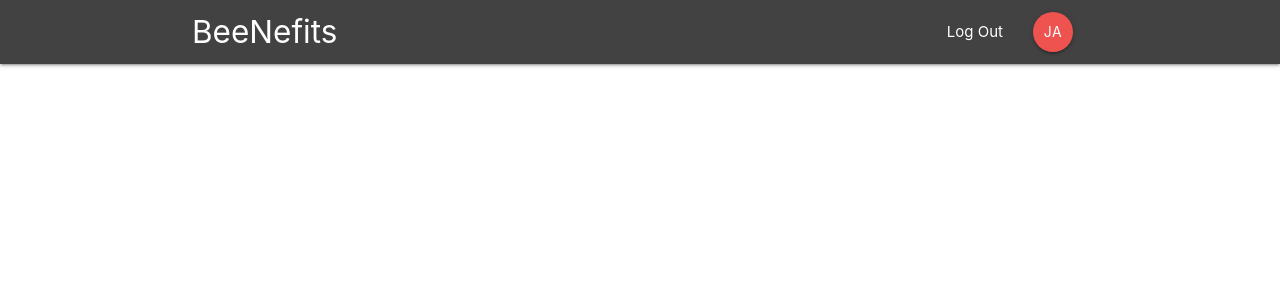
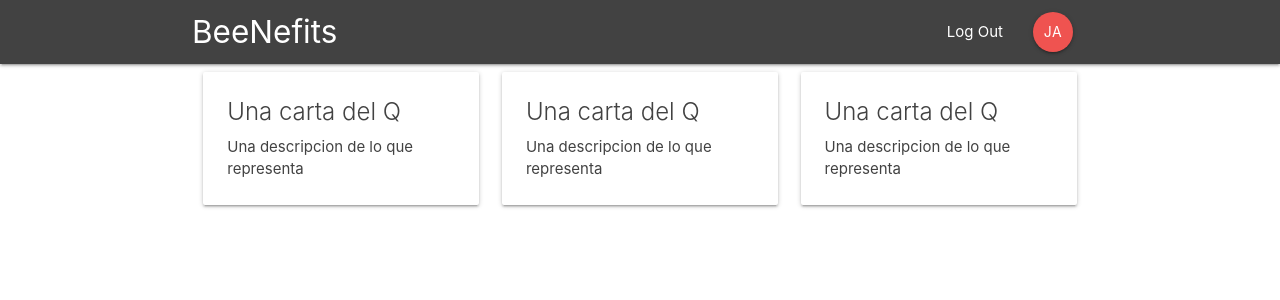
Before and after one commit to JoanRedbee/beenefits, a React (Create React App) app: page / in a window 1280 px wide. Shown: the top 300 px of the page. Built offline with nearby package versions, Linux system fonts and the light colour scheme.

Commit message:
Added route and Qcards

```diff
--- a/src/App.js
+++ b/src/App.js
@@ -1,6 +1,7 @@
 import React, { Component } from 'react';
-import { BrowserRouter } from 'react-router-dom';
+import { BrowserRouter, Switch, Route } from 'react-router-dom';
 import Navbar from './components/layout/Navbar';
+import Home from './components/layout/Home';
 
 class App extends Component {
   render() {
@@ -8,6 +9,9 @@ class App extends Component {
       <BrowserRouter>
         <div className="App">
           <Navbar />
+          <Switch>
+            <Route path="/" component={Home} />
+          </Switch>
         </div>
       </BrowserRouter>
     );
--- a/src/components/layout/Home.js
+++ b/src/components/layout/Home.js
@@ -0,0 +1,22 @@
+import React, { Component } from 'react'
+import QCard from './QCard';
+
+export default class Home extends Component {
+  render() {
+    return (
+      <div className="container">
+        <div className="row">
+          <div className="col s12 m4">
+            <QCard />
+          </div>
+          <div className="col s12 m4">
+            <QCard />
+          </div>
+          <div className="col s12 m4">
+            <QCard />
+          </div>
+        </div>
+      </div>
+    )
+  }
+}
--- /dev/null
+++ b/src/components/layout/QCard.js
@@ -0,0 +1,16 @@
+import React from 'react'
+
+const QCard = (props) => {
+  return (
+    <div className="card">
+      <div className="card-content grey-text text-darken-3">
+        <span className="card-title">
+          Una carta del Q
+        </span>
+        <p>Una descripcion de lo que representa</p>
+      </div>
+    </div>
+  )
+}
+
+export default QCard
```
